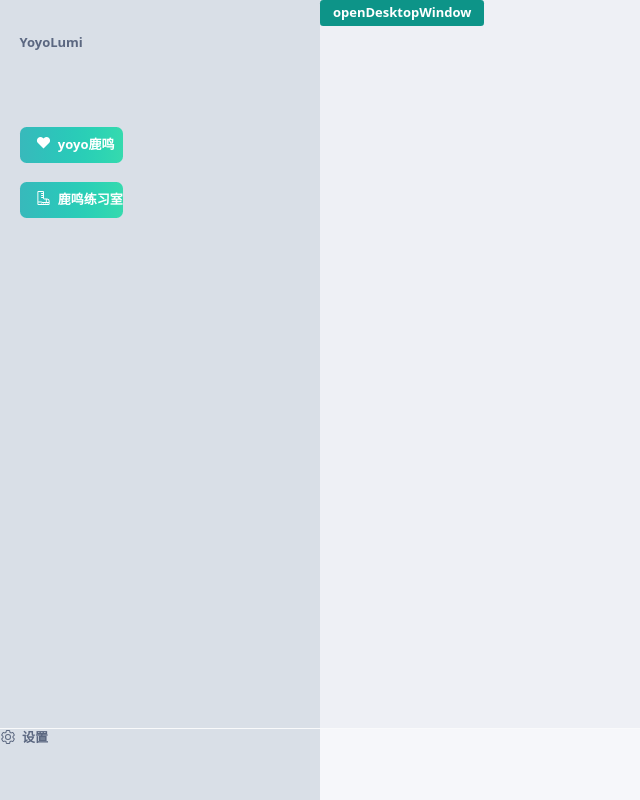
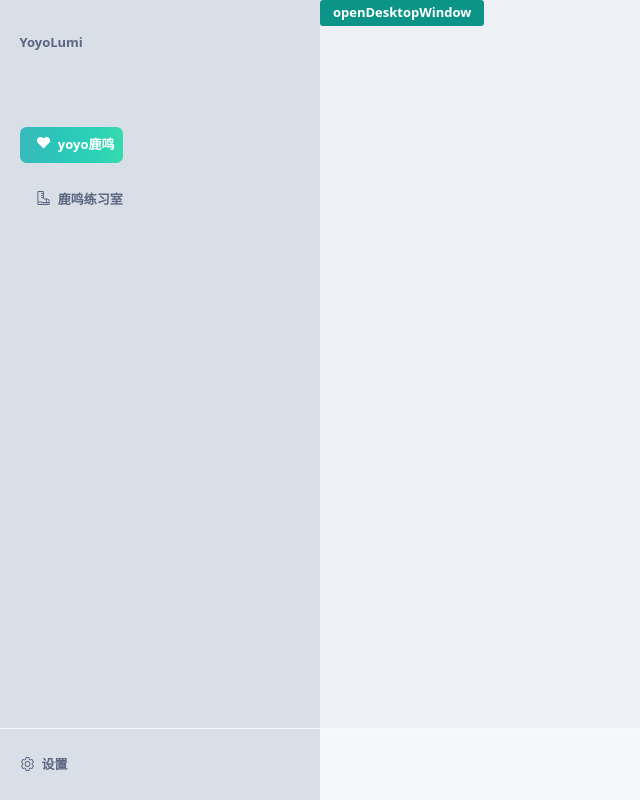
Before and after one commit to FliPPeDround/Lumi, a Vue app: page /#/YoyoLumi in a window 1280 px wide. Before the commit this address led to /YoyoLumi#/YoyoLumi. Shown: the whole page, without its empty margins (0-640 px from the left). Built offline with nearby package versions, Linux system fonts and the light colour scheme; a web font is replaced by a local one.

Commit message:
feat: Menu to Router

```diff
--- a/electron/main/index.ts
+++ b/electron/main/index.ts
@@ -38,11 +38,11 @@ const indexHtml = join(ROOT_PATH.dist, 'index.html')
 
 async function createWindow() {
   win = new BrowserWindow({
-    icon: join(ROOT_PATH.public, 'app/favicon.ico'),
-    autoHideMenuBar: false,
+    icon: join(ROOT_PATH.public, 'app/yoyolumi.png'),
+    titleBarStyle: 'hiddenInset',
+    autoHideMenuBar: true,
     width: 1030,
     height: 690,
-    frame: false,
     resizable: false,
     title: 'Lumi',
     webPreferences: {
--- a/src/components/Footer/index.vue
+++ b/src/components/Footer/index.vue
@@ -1,10 +1,13 @@
 <template>
   <div flex>
-    <div w25vw bg="#d9dfe7">
-      <div flex leading-tight>
+    <div w25vw bg="#d9dfe7" items-center flex px6>
+      <button
+        flex leading-tight
+        hover:c-white
+      >
         <div i-carbon-settings />
         <span pl2>设置</span>
-      </div>
+      </button>
     </div>
   </div>
 </template>
--- a/src/components/Menu/Menu.vue
+++ b/src/components/Menu/Menu.vue
@@ -3,10 +3,12 @@ const menuList = [
   {
     title: 'yoyo鹿鸣',
     icon: 'i-carbon-favorite-filled',
+    path: '/YoyoLumi',
   },
   {
     title: '鹿鸣练习室',
     icon: 'i-carbon-boot',
+    path: '/LumiVideo',
   },
 ]
 </script>
@@ -27,6 +29,7 @@ const menuList = [
           :key="item.title"
           :title="item.title"
           :icon="item.icon"
+          :path="item.path"
         />
       </div>
     </div>
--- a/src/components/Menu/MenuButton.vue
+++ b/src/components/Menu/MenuButton.vue
@@ -2,21 +2,26 @@
 interface Props {
   title: string
   icon: string
+  path: string
 }
 
-const { title, icon } = defineProps<Props>()
+const { title, icon, path } = defineProps<Props>()
+const route = useRoute()
+const router = useRouter()
 </script>
 
 <template>
-  <div
-    bg-gradient-to-r
-    from="#38b9bb" to="#36daae"
+  <button
     py="2.5" my3 pl5
     flex
-    c-white leading-normal align-text-top
+    leading-normal align-text-top
     rounded-lg
+    from="#38b9bb" to="#36daae"
+    hover="c-white"
+    :class="{ 'bg-gradient-to-r c-white': route.path === path }"
+    @click="() => router.push(path)"
   >
-    <div :class="`${icon}`" align-middle/>
+    <div :class="`${icon}`" align-middle />
     <span pl2 align-text-top>{{ title }}</span>
-  </div>
+  </button>
 </template>
--- a/src/router/index.ts
+++ b/src/router/index.ts
@@ -1,7 +1,7 @@
-import { createRouter, createWebHistory } from 'vue-router'
+import { createRouter, createWebHashHistory } from 'vue-router'
 
 const router = createRouter({
-  history: createWebHistory(import.meta.env.BASE_URL),
+  history: createWebHashHistory(import.meta.env.BASE_URL),
   routes: [
     {
       path: '/',
--- a/src/views/YoyoLumi/index.vue
+++ b/src/views/YoyoLumi/index.vue
@@ -1,7 +1,5 @@
 <script setup lang="ts">
 import { useIpcRendererInvoke } from '@vueuse/electron'
-
-const route = useRoute()
 
 const openDesktopWindow = () => {
   const result = useIpcRendererInvoke<string>('openDesktopWindow', 'desktop')
```
Also changed, not shown: public/app/yoyolumi.png (renamed from public/app/yoyoulumi.png).
